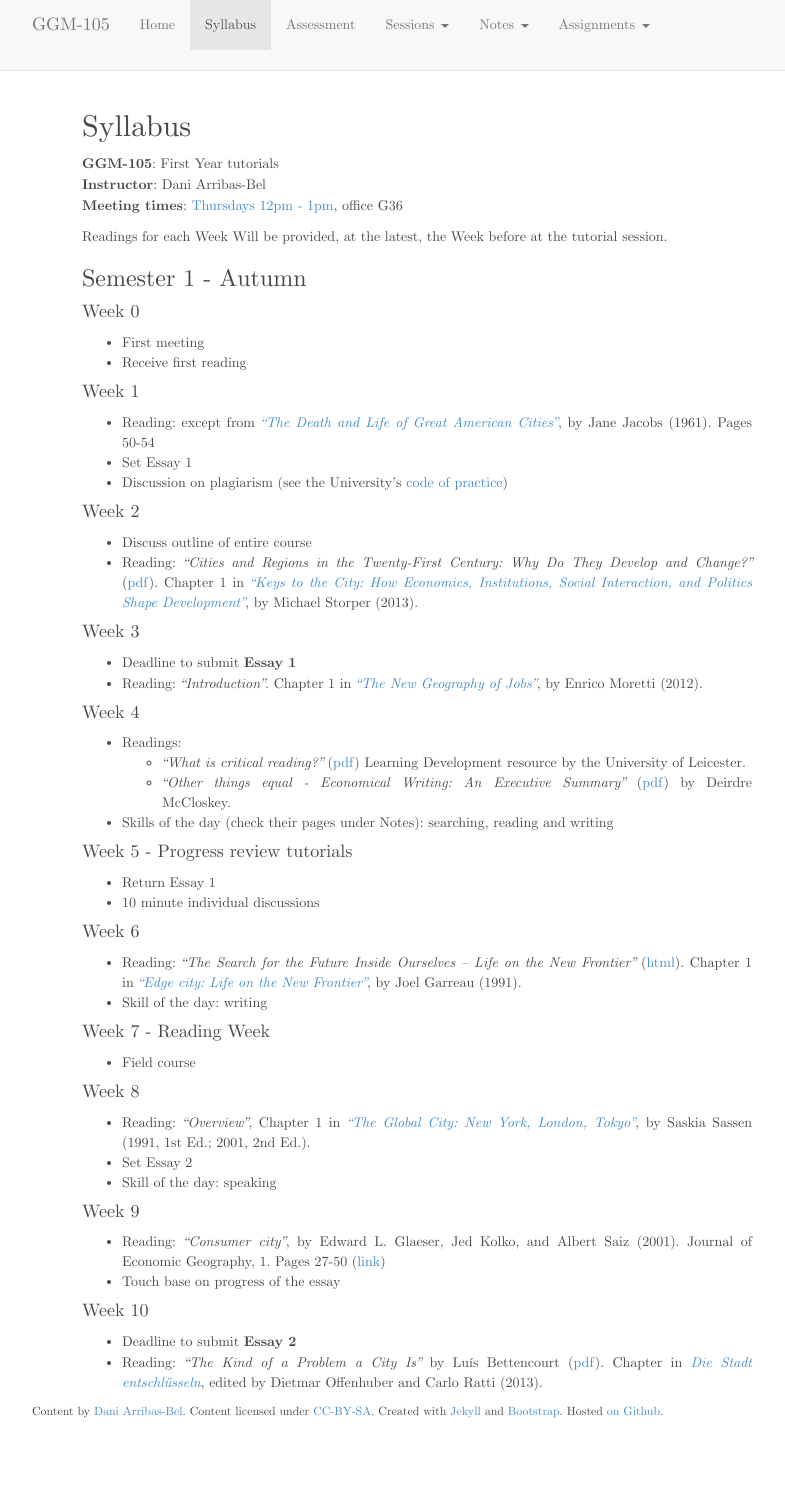
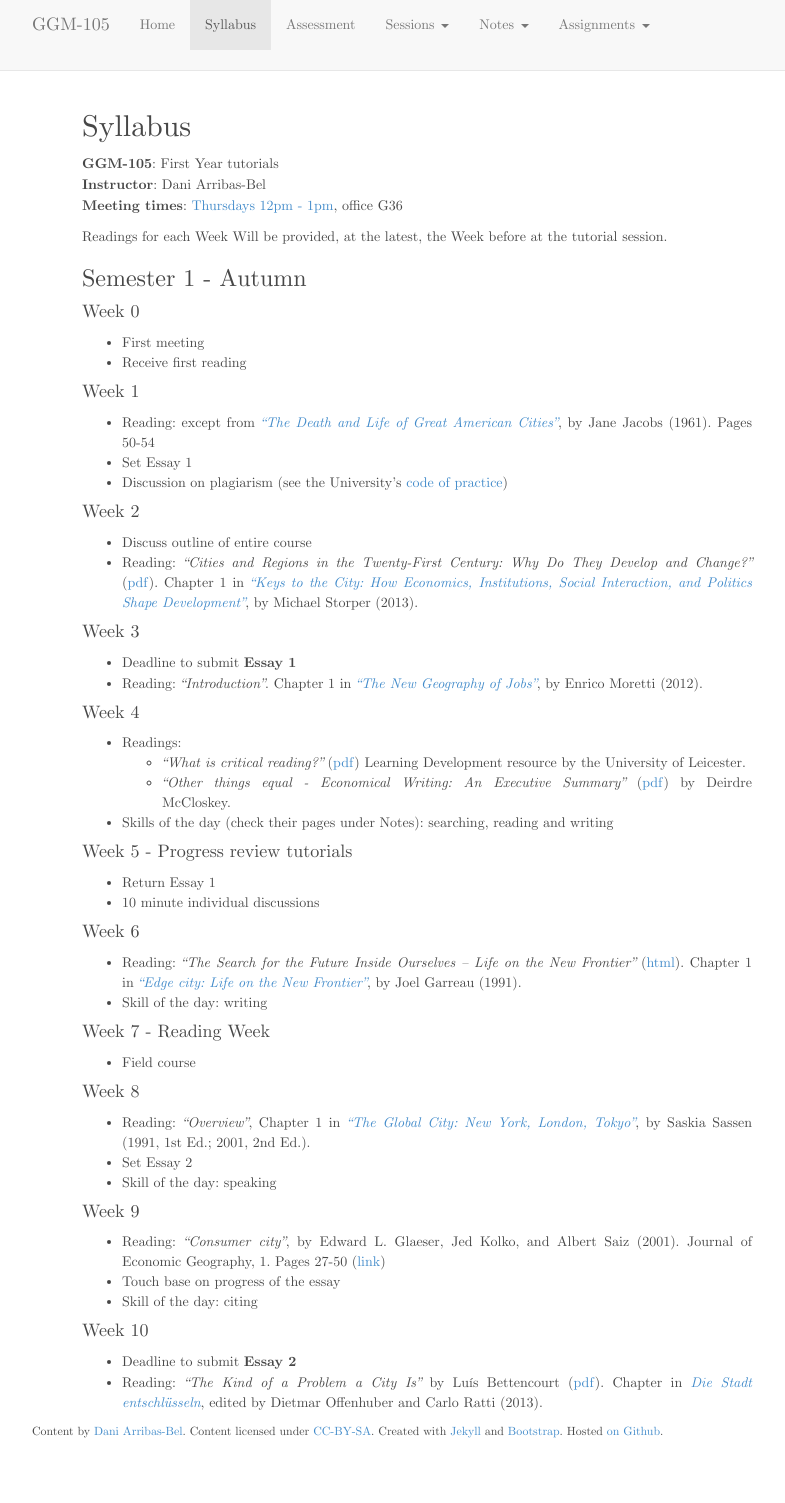
Before and after one commit to darribas/GGM-105_14-15, a Jekyll site: the page built from syllabus.md, in a window 1280 px wide. Shown: the whole page, without its empty margins (223-1008 px from the left). Built offline with Jekyll 4.4.1, drawn with Linux system fonts in a browser that asks for light colours; nearby versions of some CDN libraries.

Commit message:
Adding citing to week 9

```diff
--- a/syllabus.md
+++ b/syllabus.md
@@ -72,6 +72,7 @@ Jacobs (1961). Pages 50-54
 * Reading: *"Consumer city"*, by Edward L. Glaeser, Jed Kolko, and Albert Saiz
   (2001). Journal of Economic Geography, 1. Pages 27-50 ([link](http://joeg.oxfordjournals.org/content/1/1/27.short))
 * Touch base on progress of the essay
+* Skill of the day: citing
 
 #### Week 10
 
```
